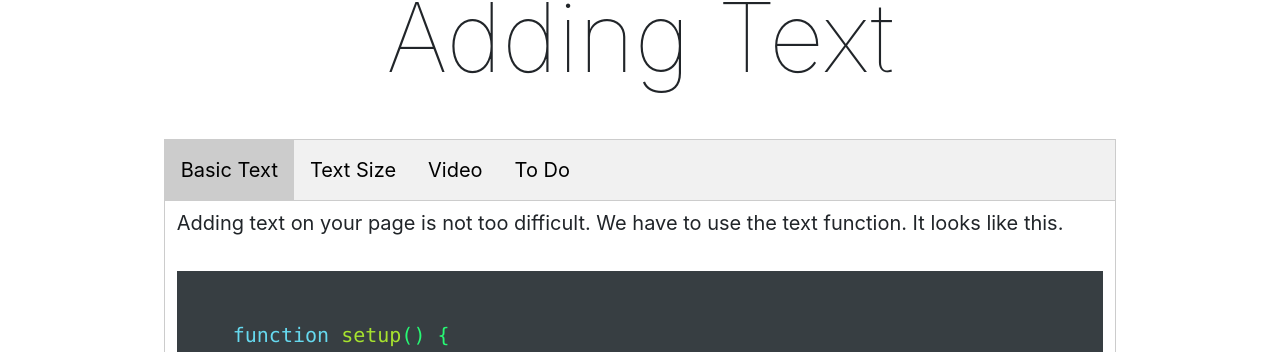
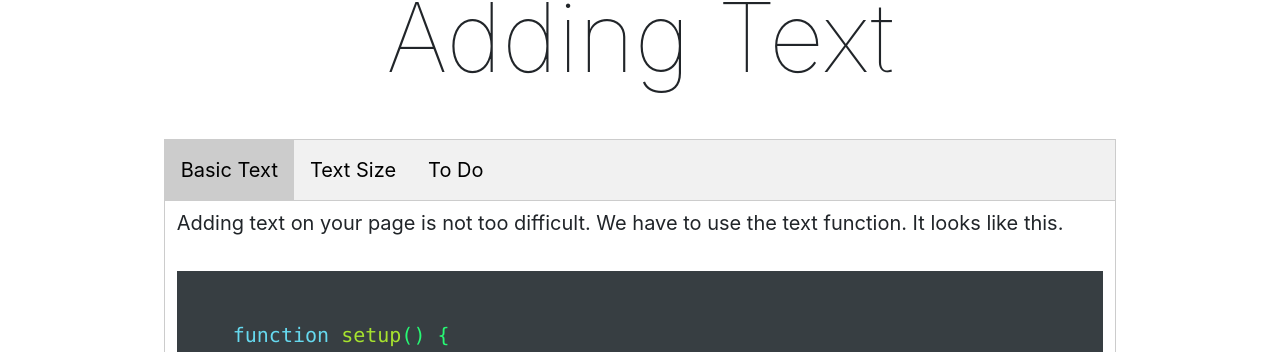
Before and after one commit to coryMcKague/MART120-Spring2024, a Jekyll site: the page built from modules/week-9/_posts/2017-01-11-adding-text.md, in a window 1280 px wide. Shown: the part 442-794 px from the top of the page. Built offline with Jekyll 4.4.1, drawn with Linux system fonts in a browser that asks for light colours; nearby versions of some CDN libraries.

Commit message:
Update 2017-01-11-adding-text.md

```diff
--- a/modules/week-9/_posts/2017-01-11-adding-text.md
+++ b/modules/week-9/_posts/2017-01-11-adding-text.md
@@ -9,7 +9,6 @@ jotted: false
 <div class="tab">
     <button class="tablinks active" onclick="openTab(event, 'Basic')">Basic Text</button>
     <button class="tablinks" onclick="openTab(event, 'Size')">Text Size</button>
-     <button class="tablinks" onclick="openTab(event, 'Video')">Video</button>
      <button class="tablinks" onclick="openTab(event, 'ToDo')">To Do</button>
 </div>
 <!-- Tab content -->
```
